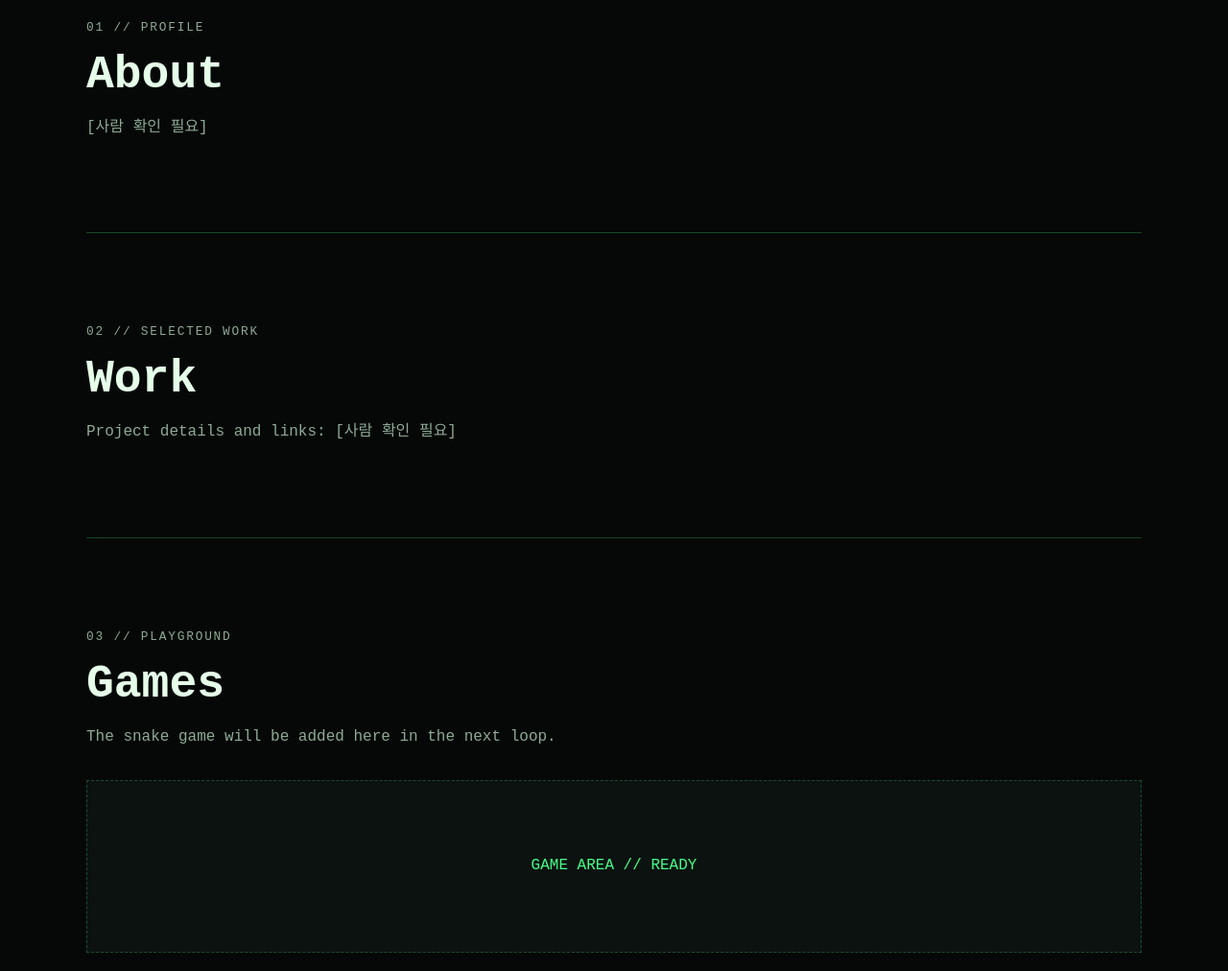
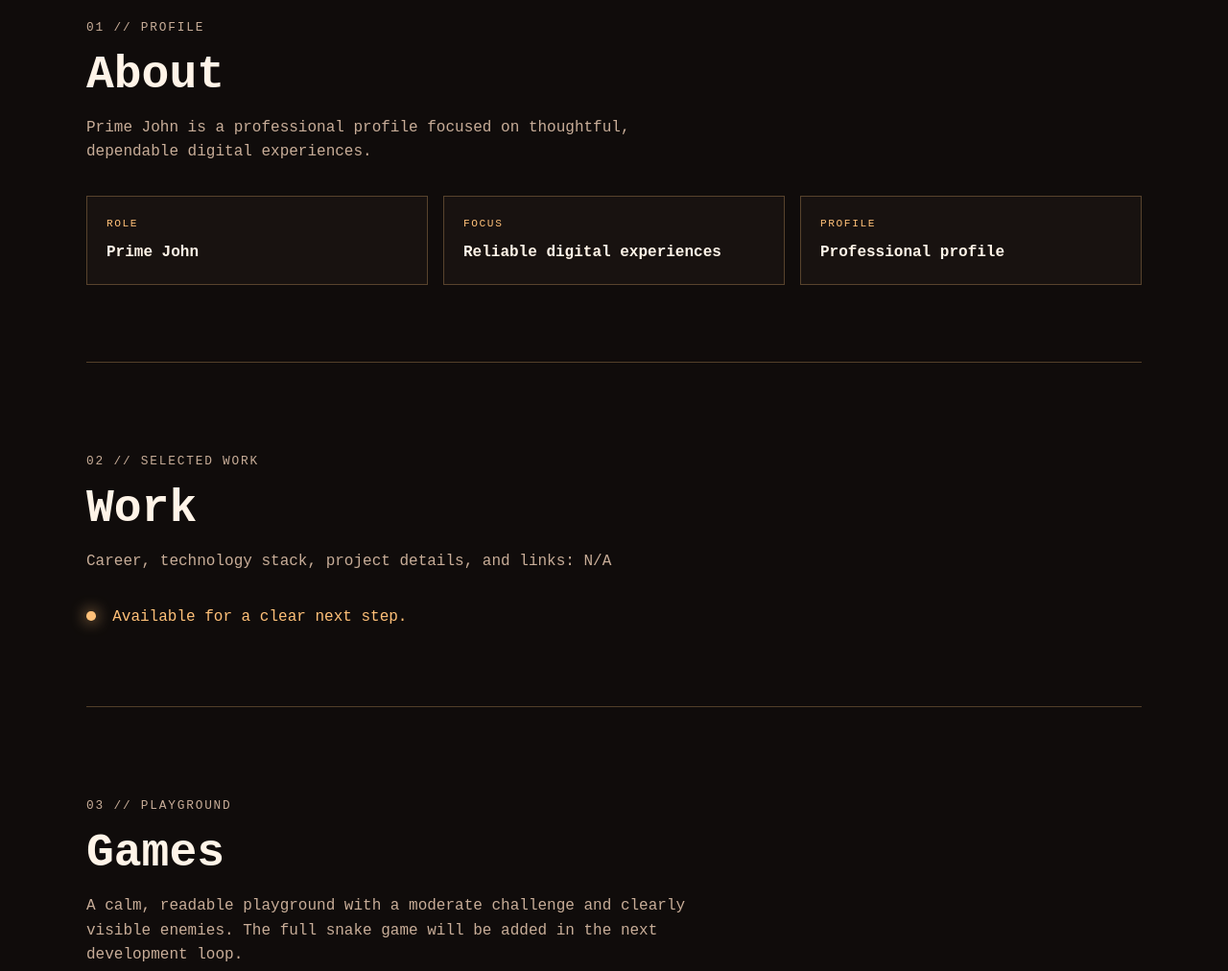
Before and after one commit to PrimeJohn-code/PrimeJohn-code.github.io, a plain HTML site: page index.html in a window 1280 px wide. Shown: the part 880-1892 px from the top of the page at 96% size. Drawn offline with Linux system fonts and the light colour scheme.

Commit message:
Refine Prime John profile presentation

```diff
--- a/index.html
+++ b/index.html
@@ -3,8 +3,8 @@
 <head>
   <meta charset="utf-8">
   <meta name="viewport" content="width=device-width, initial-scale=1">
-  <meta name="description" content="A dark, matrix-inspired professional portfolio.">
-  <title>Portfolio // [사람 확인 필요]</title>
+  <meta name="description" content="Prime John — a warm, trustworthy professional profile.">
+  <title>Portfolio // Prime John</title>
   <link rel="stylesheet" href="styles.css">
   <script src="script.js" defer></script>
 </head>
@@ -15,6 +15,7 @@
       <a href="#about">About</a>
       <a href="#work">Work</a>
       <a href="#games">Games</a>
+      <a href="#contact">Contact</a>
     </nav>
   </header>
 
@@ -28,23 +29,35 @@
     <section id="about" class="content-section" aria-labelledby="about-title">
       <p class="eyebrow">01 // PROFILE</p>
       <h2 id="about-title">About</h2>
-      <p>[사람 확인 필요]</p>
+      <p>Prime John is a professional profile focused on thoughtful, dependable digital experiences.</p>
+      <div class="info-grid">
+        <article class="info-card"><span class="card-label">ROLE</span><strong>Prime John</strong></article>
+        <article class="info-card"><span class="card-label">FOCUS</span><strong>Reliable digital experiences</strong></article>
+        <article class="info-card"><span class="card-label">PROFILE</span><strong>Professional profile</strong></article>
+      </div>
     </section>
 
     <section id="work" class="content-section" aria-labelledby="work-title">
       <p class="eyebrow">02 // SELECTED WORK</p>
       <h2 id="work-title">Work</h2>
-      <p>Project details and links: [사람 확인 필요]</p>
+      <p>Career, technology stack, project details, and links: N/A</p>
+      <div class="status-line"><span class="status-dot"></span> Available for a clear next step.</div>
     </section>
 
     <section id="games" class="content-section game-placeholder" aria-labelledby="games-title">
       <p class="eyebrow">03 // PLAYGROUND</p>
       <h2 id="games-title">Games</h2>
-      <p>The snake game will be added here in the next loop.</p>
+      <p>A calm, readable playground with a moderate challenge and clearly visible enemies. The full snake game will be added in the next development loop.</p>
       <div class="game-shell" aria-label="Snake game area ready for implementation">GAME AREA // READY</div>
+    </section>
+
+    <section id="contact" class="content-section" aria-labelledby="contact-title">
+      <p class="eyebrow">04 // CONTACT</p>
+      <h2 id="contact-title">Contact</h2>
+      <p>Public email and social links: N/A</p>
     </section>
   </main>
 
-  <footer><small>© [사람 확인 필요] · Static HTML / CSS / JavaScript</small></footer>
+  <footer><small>© Prime John · Static HTML / CSS / JavaScript</small></footer>
 </body>
 </html>
--- a/styles.css
+++ b/styles.css
@@ -1,20 +1,20 @@
 :root {
   color-scheme: dark;
-  --bg: #050807;
-  --panel: #0b1210;
-  --text: #e5ffe9;
-  --muted: #8eaa95;
-  --accent: #43ff88;
-  --line: rgba(67, 255, 136, .25);
+  --bg: #100c0b;
+  --panel: #1b1412;
+  --text: #fff4e8;
+  --muted: #c8ad98;
+  --accent: #ffc078;
+  --line: rgba(255, 192, 120, .28);
   font-family: "Cascadia Mono", "Courier New", monospace;
 }
 
 * { box-sizing: border-box; }
 html { scroll-behavior: smooth; }
-body { margin: 0; background: var(--bg); color: var(--text); line-height: 1.6; }
-body::before { content: ""; position: fixed; inset: 0; pointer-events: none; opacity: .08; background: repeating-linear-gradient(0deg, transparent 0 3px, var(--accent) 4px); }
+body { margin: 0; background: radial-gradient(circle at 80% 10%, #3a2114 0, transparent 30rem), var(--bg); color: var(--text); line-height: 1.6; }
+body::before { content: ""; position: fixed; inset: 0; pointer-events: none; opacity: .06; background: repeating-linear-gradient(0deg, transparent 0 3px, var(--accent) 4px); }
 a { color: inherit; }
-.site-header { display: flex; align-items: center; justify-content: space-between; gap: 1rem; padding: 1.25rem clamp(1rem, 4vw, 4rem); border-bottom: 1px solid var(--line); position: sticky; top: 0; background: rgba(5, 8, 7, .92); z-index: 1; }
+.site-header { display: flex; align-items: center; justify-content: space-between; gap: 1rem; padding: 1.25rem clamp(1rem, 4vw, 4rem); border-bottom: 1px solid var(--line); position: sticky; top: 0; background: rgba(16, 12, 11, .92); z-index: 1; }
 .brand { color: var(--accent); font-weight: 700; text-decoration: none; letter-spacing: .08em; }
 .brand span { animation: blink 1s steps(2, start) infinite; }
 nav { display: flex; flex-wrap: wrap; gap: clamp(.75rem, 3vw, 2rem); }
@@ -29,8 +29,13 @@ h1 span { color: var(--accent); }
 h2 { font-size: clamp(1.75rem, 4vw, 3rem); }
 .hero-copy, .content-section p { color: var(--muted); max-width: 65ch; }
 .content-section { border-top: 1px solid var(--line); padding: 5rem 0; min-height: 35vh; }
+.info-grid { display: grid; grid-template-columns: repeat(3, 1fr); gap: 1rem; margin-top: 2rem; }
+.info-card { display: grid; gap: .5rem; padding: 1.25rem; border: 1px solid var(--line); background: rgba(27, 20, 18, .8); }
+.card-label { color: var(--accent); font-size: .7rem; letter-spacing: .14em; }
+.status-line { color: var(--accent); margin-top: 2rem; }
+.status-dot { display: inline-block; width: .6rem; height: .6rem; margin-right: .5rem; border-radius: 50%; background: var(--accent); box-shadow: 0 0 1rem var(--accent); }
 .game-shell { display: grid; place-items: center; min-height: 180px; margin-top: 2rem; border: 1px dashed var(--line); background: var(--panel); color: var(--accent); }
 footer { padding: 2rem 1rem; text-align: center; color: var(--muted); border-top: 1px solid var(--line); }
 @keyframes blink { 50% { opacity: 0; } }
-@media (max-width: 600px) { .site-header { align-items: flex-start; flex-direction: column; } .hero { min-height: 62vh; } }
+@media (max-width: 700px) { .site-header { align-items: flex-start; flex-direction: column; } .hero { min-height: 62vh; } .info-grid { grid-template-columns: 1fr; } }
 @media (prefers-reduced-motion: reduce) { *, *::before, *::after { animation-duration: .01ms !important; animation-iteration-count: 1 !important; scroll-behavior: auto !important; } }
```
